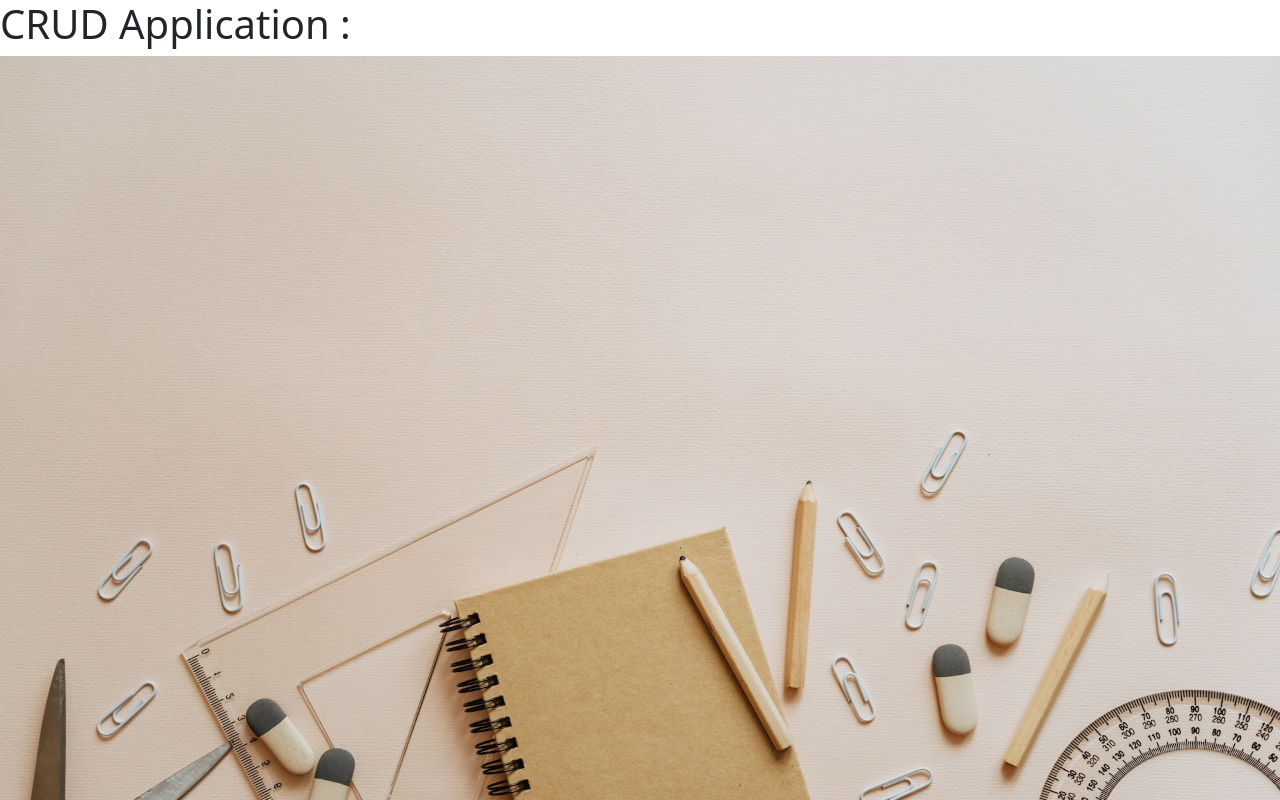
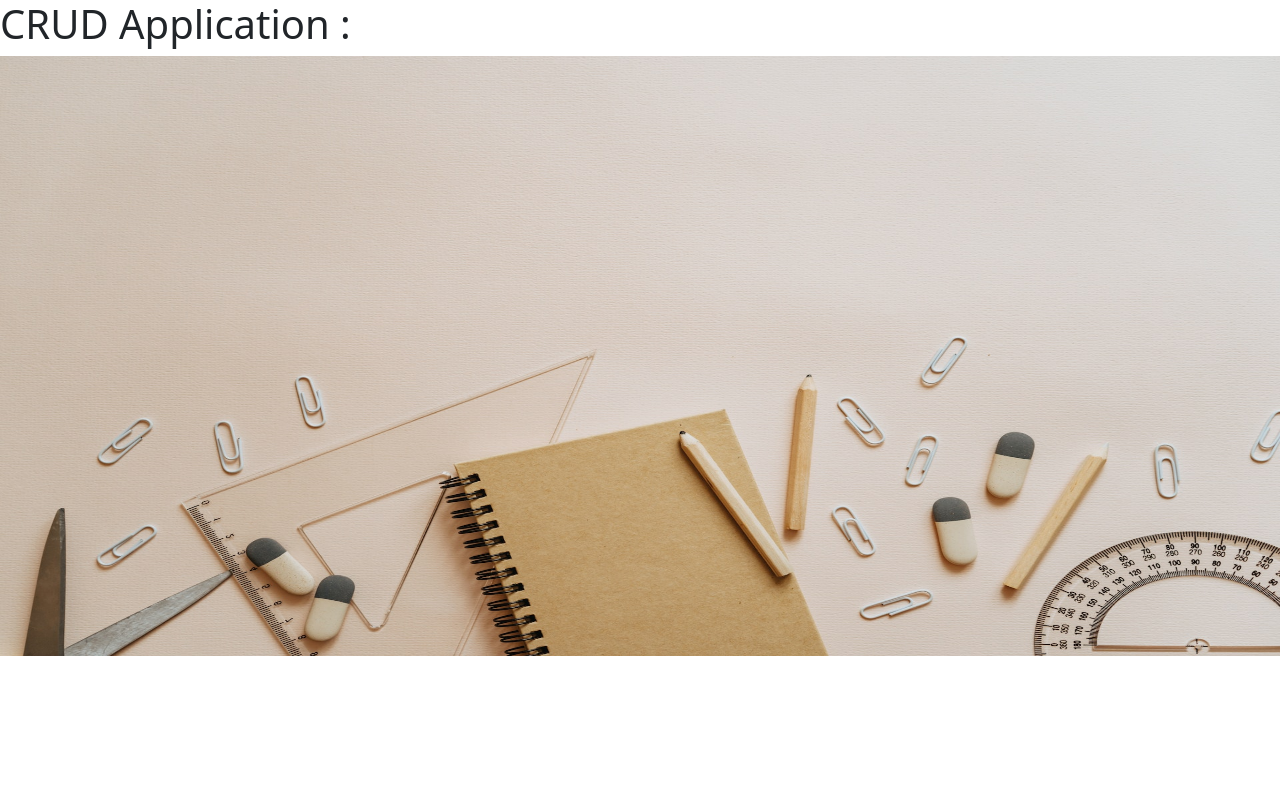
Before and after one commit to 002hardik/CRUD-Application, a React (Create React App) app: page / in a window 1280 px wide. Shown: the top 800 px of the page. Built offline with nearby package versions, Linux system fonts and the light colour scheme.

Commit message:
edit image changed

```diff
--- a/src/App.css
+++ b/src/App.css
@@ -39,5 +39,5 @@
 
 .image{
   width: 100%;
-  height: 800px;
+  height: 600px;
 }
```
